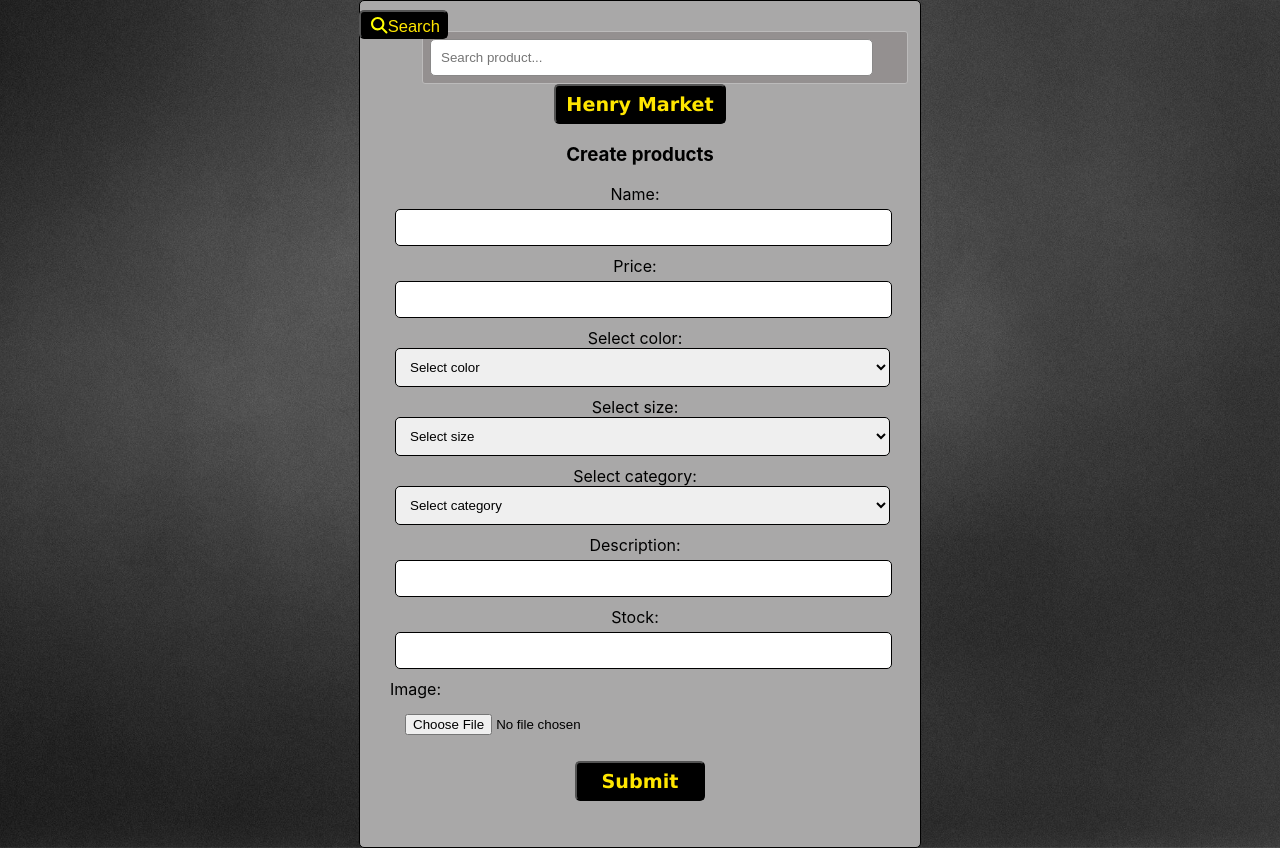
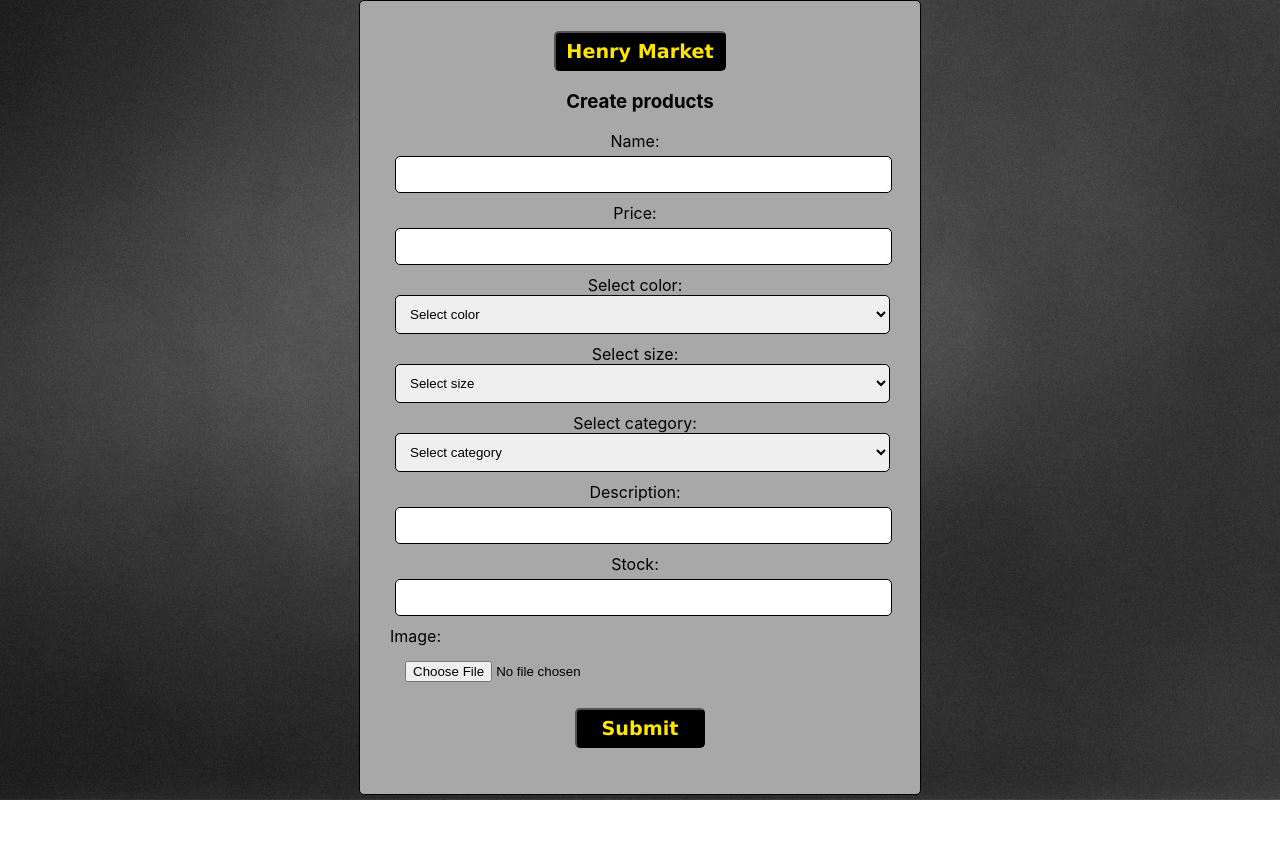
Before and after one commit to Maxip32/Henry-Market-PF, a React (Create React App) app in the folder front/: page /formProducts in a window 1280 px wide. After the commit the page ends 800 px from the top, so only its background shows below. Built offline with nearby package versions, Linux system fonts and the light colour scheme.

Commit message:
search ubicado en la pagina

```diff
--- a/front/src/components/formProducts/FormProducts.jsx
+++ b/front/src/components/formProducts/FormProducts.jsx
@@ -7,9 +7,6 @@ import styles from "./FormProducts.module.css"
 import { ToastContainer, toast } from 'react-toastify'
 import 'react-toastify/dist/ReactToastify.css';
 
-import { useEffect } from "react";
-import {  useSelector } from "react-redux";
-import SearchBar from "../searchbar/Searchbar";
 
 //import "./FormProducts.css"
 
@@ -158,7 +155,7 @@ const FormProducts = () => {
   return (
     <div className={styles.createdog}>
 
-      <SearchBar />
+
 
         <Link to="/home"><button className={styles.landingButtonn}>Henry Market</button></Link>
         <h3>Create products</h3>
```
